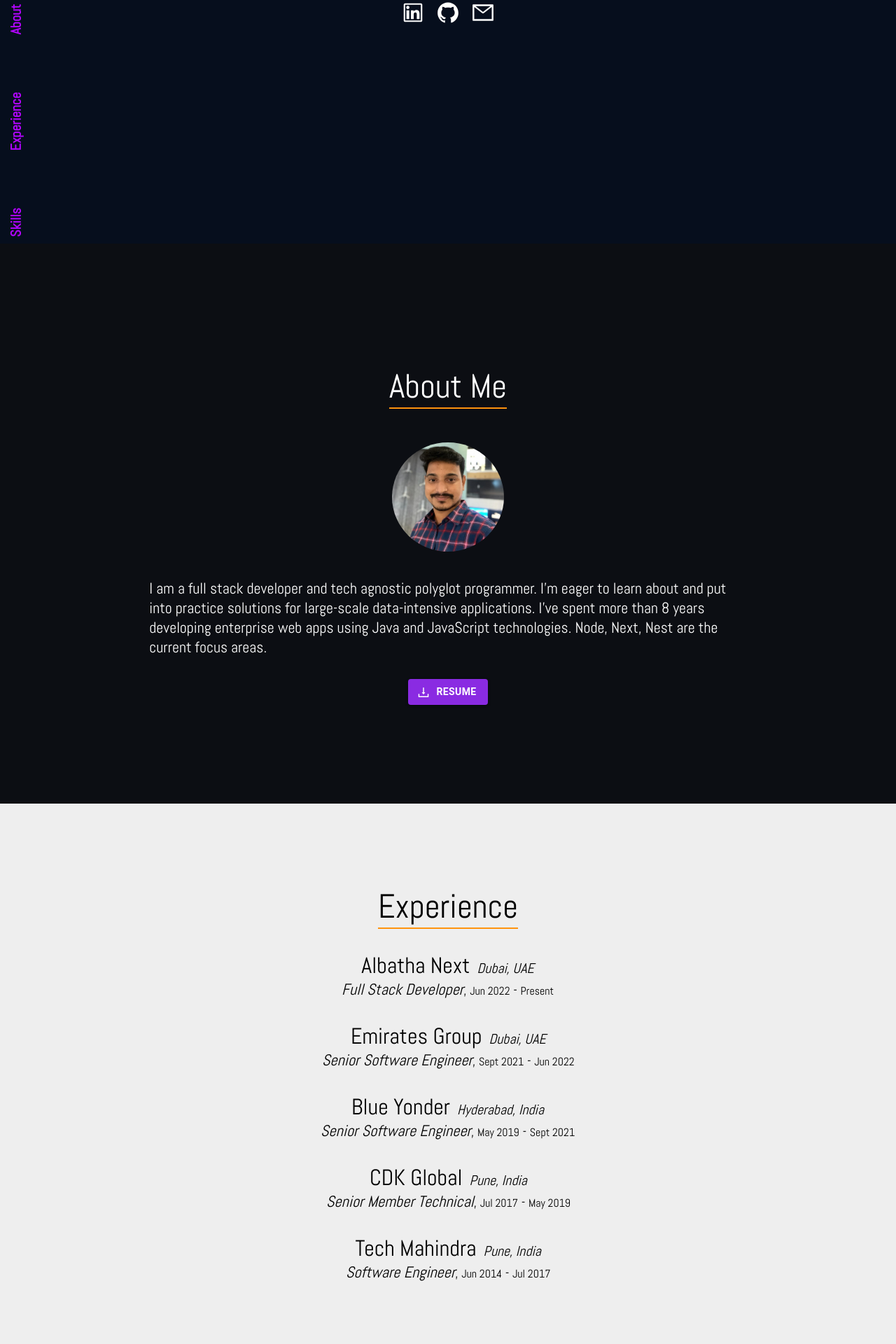
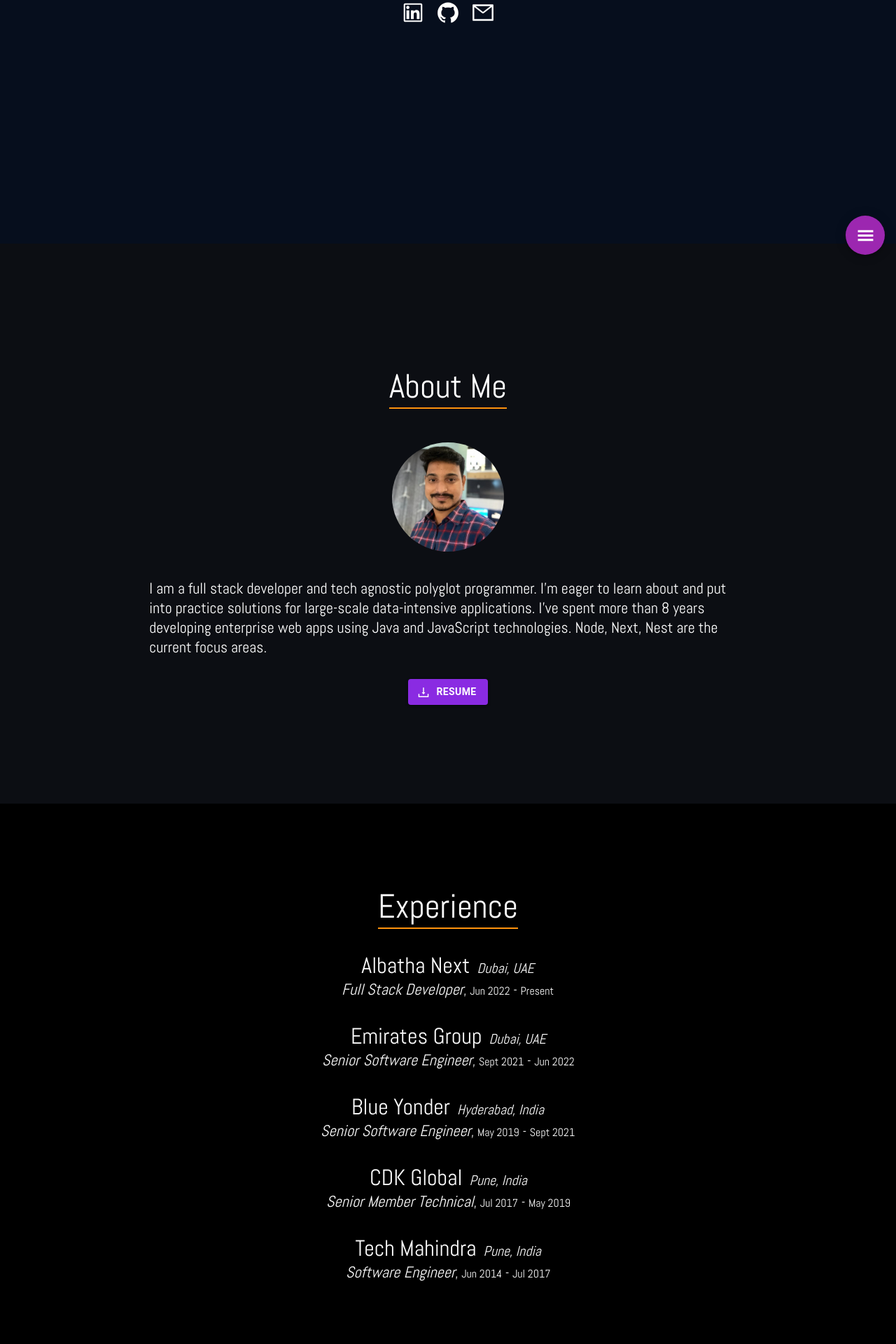
Before and after one commit to ShivaAdigopula/my-portfolio, a React (Create React App) app: page / in a window 1280 px wide. Shown: the part 420-2340 px from the top of the page at 70% size. Built offline with nearby package versions, Linux system fonts and the light colour scheme.

Commit message:
moved menu to floating action button

```diff
--- a/src/App.css
+++ b/src/App.css
@@ -122,9 +122,10 @@
   font-weight: 300;
 }
 .experience {
-  background-color: #eeeeee;
+  background-color: #000;
   min-height: 100vh;
   font-size: calc(4px + 2vmin);
+  color:#fafafa;
 
 }
 .maringleftRight20 {
--- a/src/App.js
+++ b/src/App.js
@@ -7,23 +7,35 @@
 import { ExperienceList } from './components/experienceList';
 import { Fade, Zoom } from 'react-reveal';
 import { SkillsComponent } from './components/skills';
-import { Grid, Link } from '@mui/material';
+import { Grid, Link, SpeedDial, SpeedDialAction } from '@mui/material';
+import { GiHamburgerMenu, GiSkills } from 'react-icons/gi';
+import { BsFillPersonFill } from 'react-icons/bs';
+import { MdWork , MdClose} from 'react-icons/md';
 
 function App() {
   const { name, designation, about, experience, socialNetworks, skills, resume } = data;
+
+  const actions = [
+    { icon: <Link  href="#about">< BsFillPersonFill size={25} /></Link>, name: 'About' },
+    { icon: <Link  href="#experience"><MdWork size={25} /></Link>, name: 'Experience' },
+    { icon: <Link  href="#skills"><GiSkills size={25}/></Link>, name: 'Skills' },
+  ];
   return (<Fragment>
-    <Grid container className='nav-bar'
-      flexDirection="column"
-      justifyContent="flex-end"
-      alignItems="flex-end"
-
-      columnSpacing={4}>
-
-      <Grid item className='nav-bar-item'><Link style={{textDecoration: 'none', color: 'inherit'}} href="#about">About</Link></Grid>
-        <Grid item className='nav-bar-item'><Link style={{textDecoration: 'none', color: 'inherit'}} href="#experience">Experience</Link></Grid>
-        <Grid item className='nav-bar-item'><Link style={{textDecoration: 'none', color: 'inherit'}} href="#skills">Skills</Link></Grid>
-
-    </Grid>
+    <SpeedDial
+      FabProps={{ 'color': 'secondary'}}
+      ariaLabel="Menu"
+      sx={{ position: 'fixed', bottom: 16, right: 16 }}
+      icon={<GiHamburgerMenu size="25" />}
+      openIcon={<MdClose size={25} />}
+      >
+        {actions.map((action) => (
+          <SpeedDialAction
+            key={action.name}
+            icon={action.icon}
+            tooltipTitle={action.name}
+          />
+        ))}
+      </SpeedDial>
     <Fade >
       <IntroComponent name={name} designation={designation} socialNetworks={socialNetworks} />
     </Fade>
--- a/src/components/skills.jsx
+++ b/src/components/skills.jsx
@@ -10,7 +10,7 @@
     },
     [`& .${linearProgressClasses.bar}`]: {
         borderRadius: 5,
-        backgroundColor: theme.palette.mode === 'light' ? '#1a90ff' : '#308fe8',
+        backgroundColor: theme.palette.mode === 'light' ? '#2e6c84' : '#308fe8',
     },
 }));
 
```
